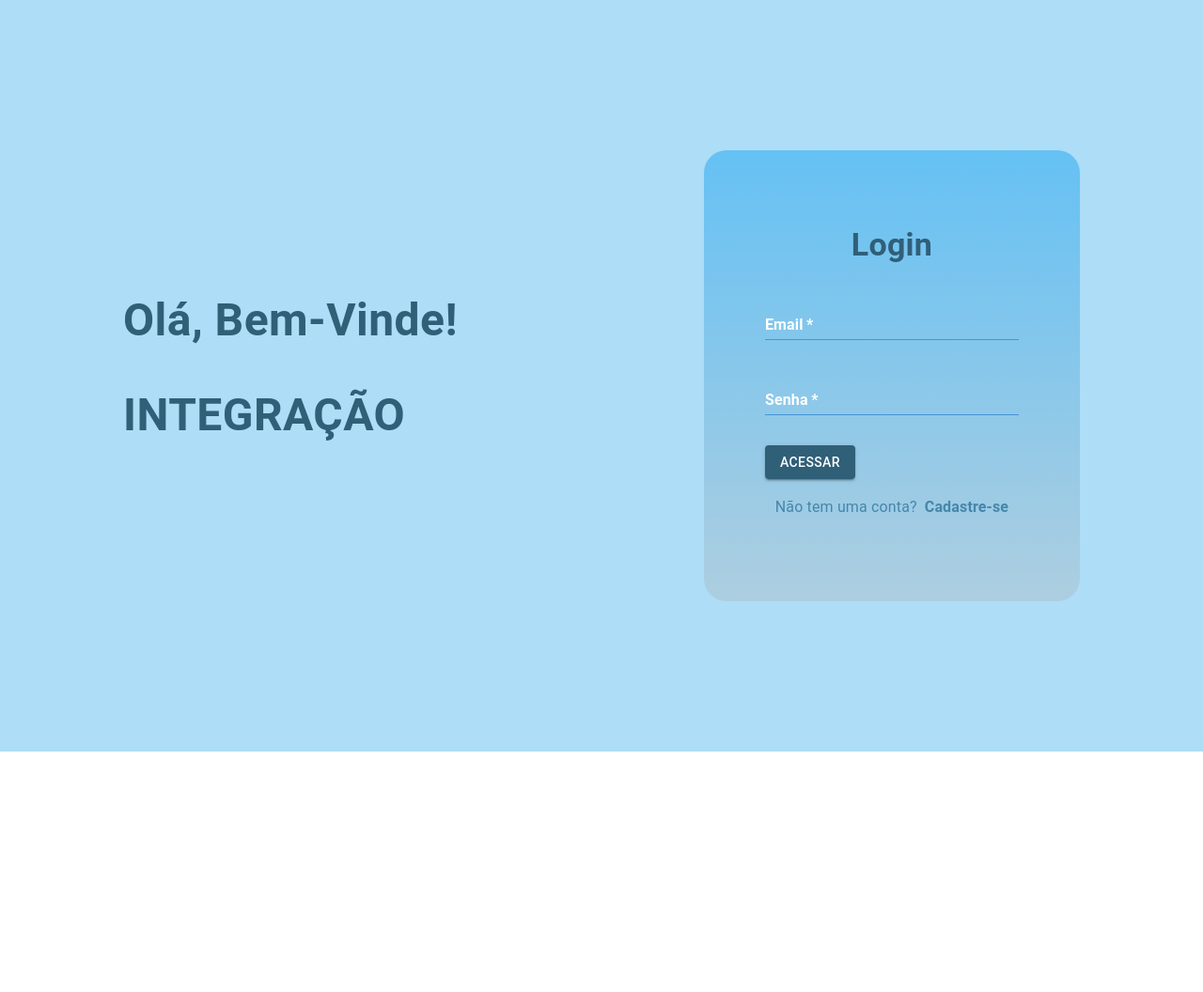
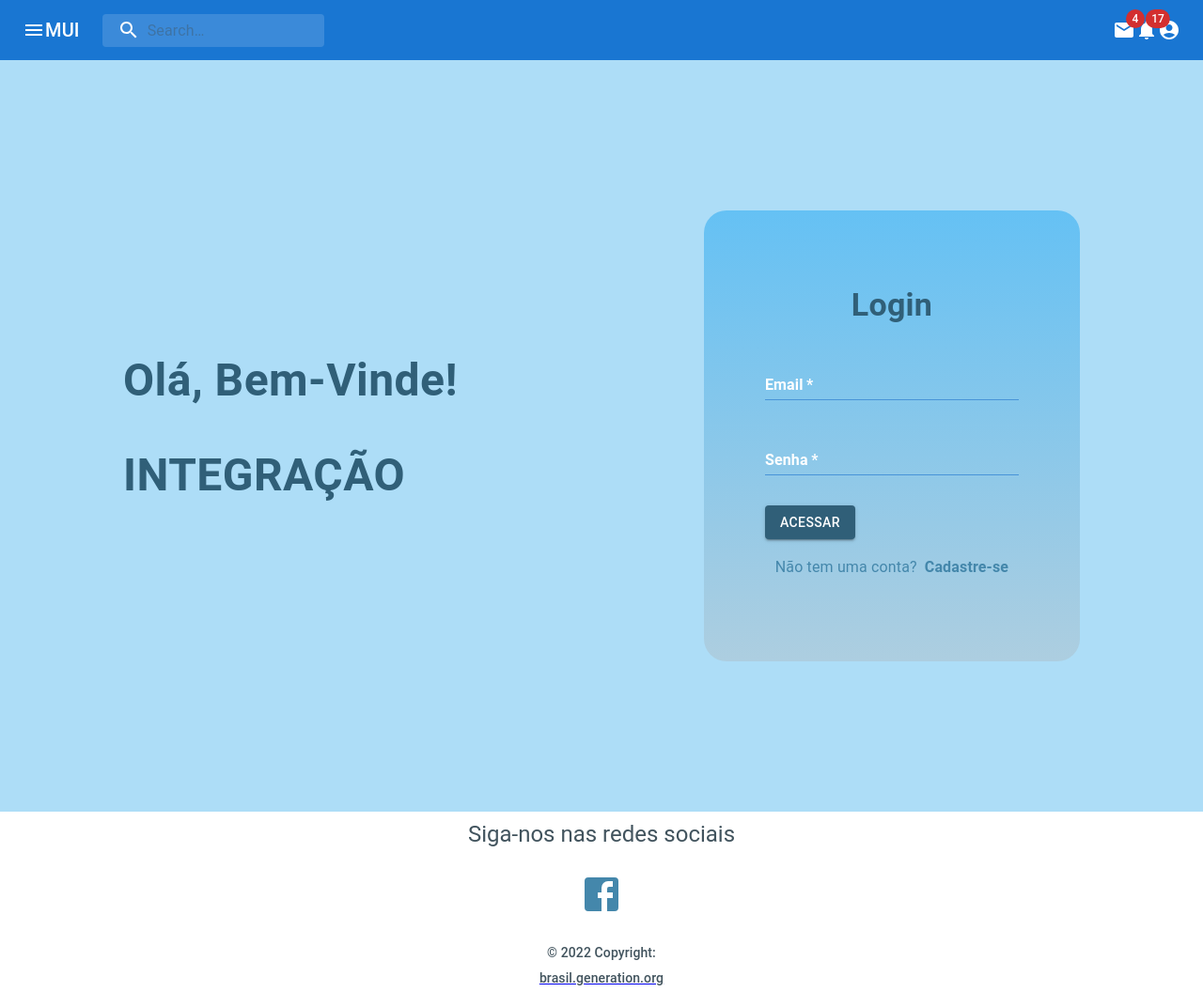
Before and after one commit to INTEGRAACAO/Front-end, a React (Create React App) app: page / in a window 1280 px wide. Shown: the whole page at 94% size. Before the commit the page ends 800 px from the top, so only its background shows below. Built offline with nearby package versions, Linux system fonts and the light colour scheme.

Commit message:
Teste Router

```diff
--- a/src/App.tsx
+++ b/src/App.tsx
@@ -5,10 +5,16 @@ import Login from './paginas/Login/Login';
 import { BrowserRouter as Router, Routes, Route } from 'react-router-dom'
 import './App.css';
 import Home from'./paginas/Home/Home';
+import Navbar from './components/static/navbar/Navbar';
+import Footer from './components/static/footer/Footer';
 
 function App() {
   return (
     <Router>
+
+      <Navbar />
+
+
 
       <div style={{ minHeight: '100vh' }}>
         <Routes> // Antigo Switch
@@ -20,6 +26,8 @@ function App() {
         </Routes>
       </div>
 
+      <Footer />
+
     </Router>
   );
 }
--- a/src/paginas/Login/Login.tsx
+++ b/src/paginas/Login/Login.tsx
@@ -1,4 +1,4 @@
-import { Box } from '@mui/material'
+import { Box } from '@mui/material';
 import { Button, Grid, TextField, Typography } from '@material-ui/core';
 import { Link } from 'react-router-dom';
 import React from 'react';
```
